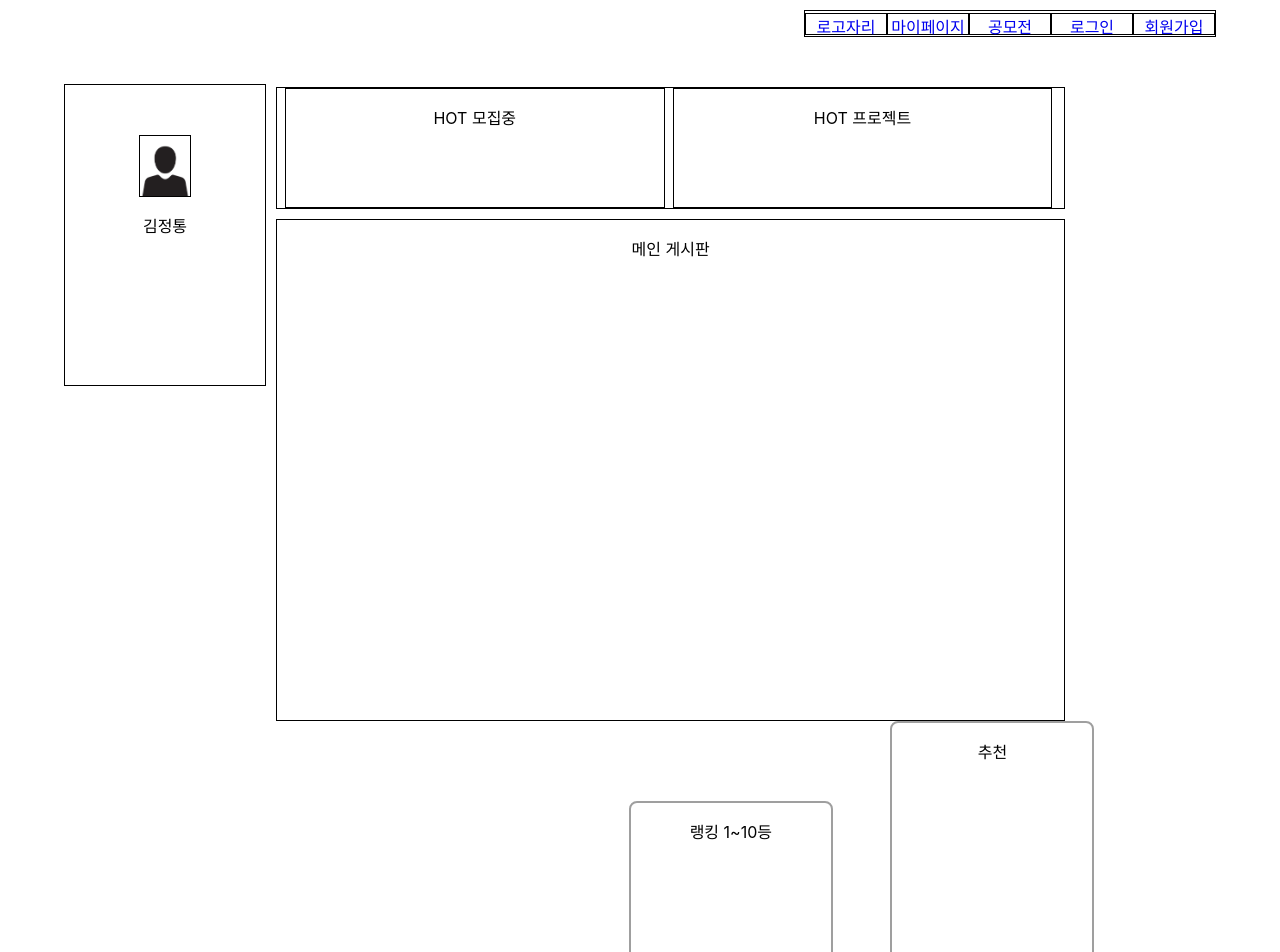
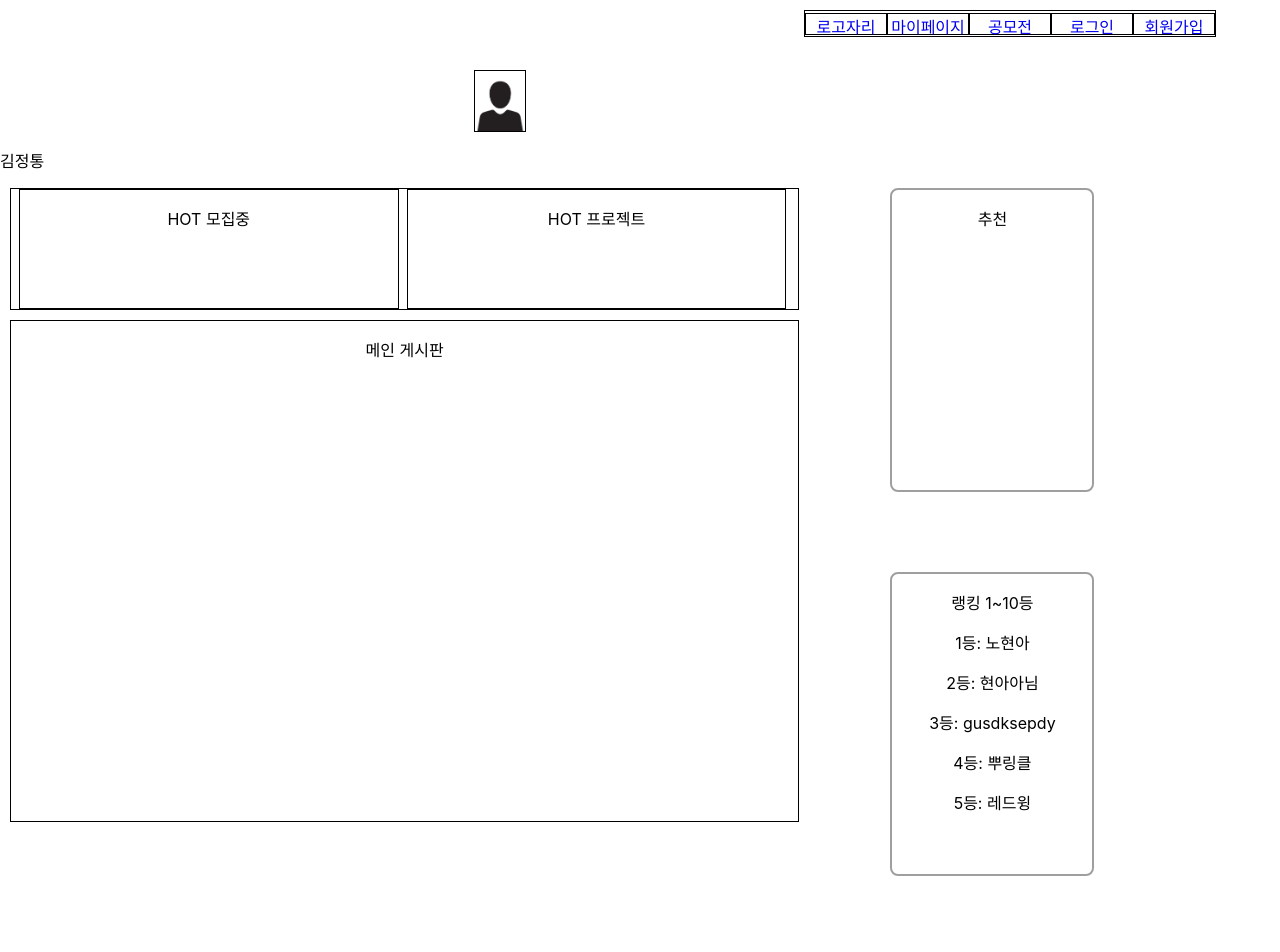
Before and after one commit to hufs-icelink/testRepo, a React (Create React App) app in the folder icelink-frontend/frontend-react/: page / in a window 1280 px wide. Shown: the top 952 px of the page. After the commit the page ends 876 px from the top, so only its background shows below. Built offline with nearby package versions, Linux system fonts and the light colour scheme.

Commit message:
Update Home.js

```diff
--- a/icelink-frontend/frontend-react/src/Home.js
+++ b/icelink-frontend/frontend-react/src/Home.js
@@ -5,7 +5,7 @@ import profileimg from "./img/profileimg.png";
 function Home(props) {
   return (
     <div>
-      <div class="container">
+      <div class="profile-container">
         <div class="profile">
           <img id="image" src={profileimg} height="200" />
         </div>
@@ -30,6 +30,13 @@ function Home(props) {
         </div>
         <div class="record">
           <p>랭킹 1~10등</p>
+          <div class="recordList">
+            <p>1등: 노현아</p>
+            <p>2등: 현아아님</p>
+            <p>3등: gusdksepdy</p>
+            <p>4등: 뿌링클</p>
+            <p>5등: 레드윙</p>
+          </div>
         </div>
       </div>
     </div>
```
